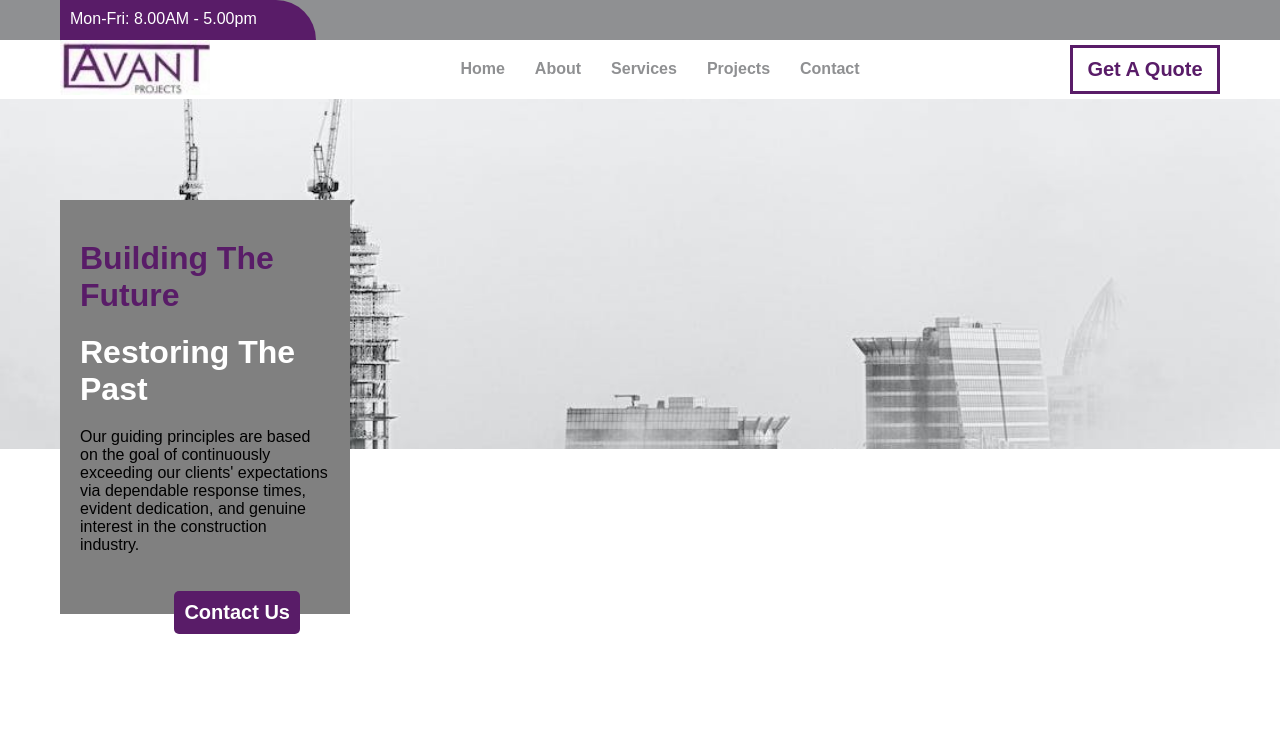
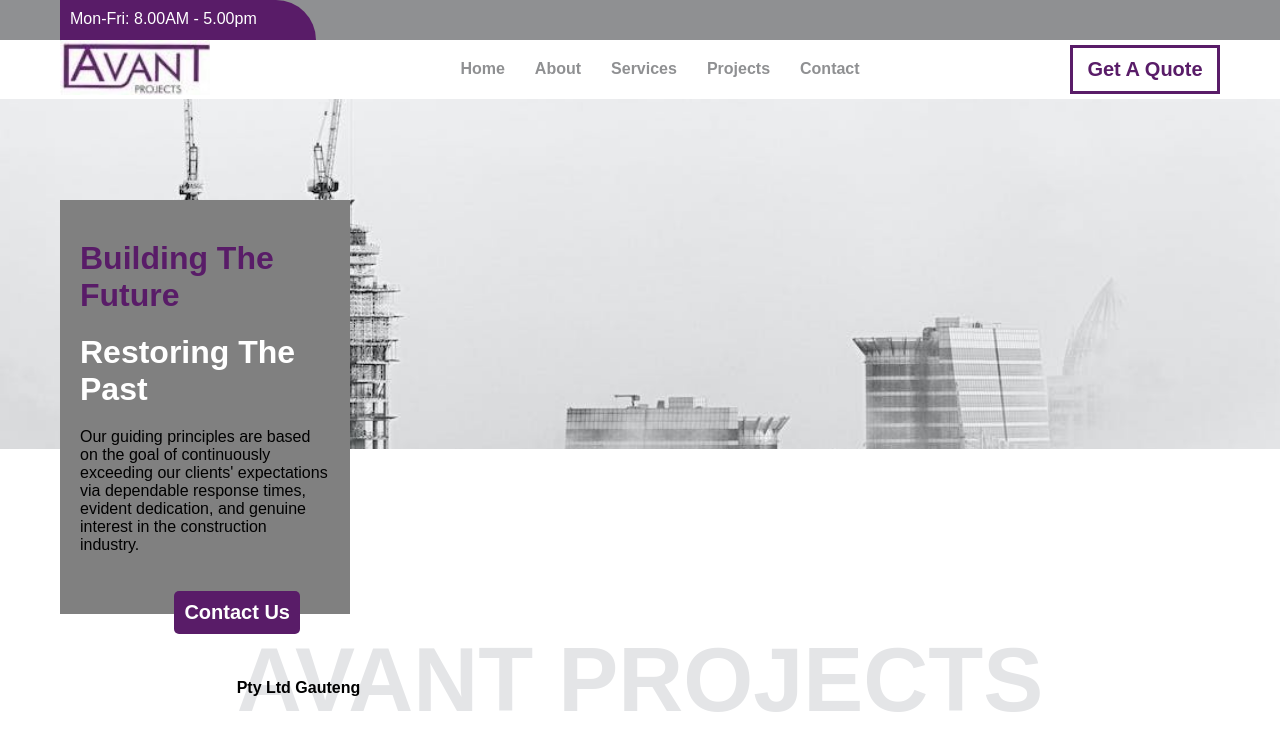
Before and after one commit to DiksonIvySon/Avant-Projects, a React (Vite) app in the folder AvantProjects/: page / in a window 1280 px wide. Shown: the top 750 px of the page. Built offline with nearby package versions, Linux system fonts and the light colour scheme.

Commit message:
Created the page heading component and styled it.

```diff
--- a/AvantProjects/src/Components/Banner.css
+++ b/AvantProjects/src/Components/Banner.css
@@ -1,5 +1,5 @@
 .banner {
-    width: 100vw;
+    width: 100%;
     height: 350px;
 }
 
--- /dev/null
+++ b/AvantProjects/src/Components/PageHeading.css
@@ -0,0 +1,21 @@
+
+.pageHeading-container {
+    display: flex;
+    justify-content: center;
+}
+
+.pageHeading {
+    position: relative;
+}
+
+.pageHeading h1 {
+    font-size: 90px;
+    font-weight: bolder;
+    color: #E4E5E7;
+}
+
+.pageHeading p {
+    position: absolute;
+    top: 50px;
+    font-weight: 600;
+}
--- /dev/null
+++ b/AvantProjects/src/Components/PageHeading.jsx
@@ -0,0 +1,15 @@
+import React from 'react'
+import './PageHeading.css'
+
+function PageHeading() {
+  return (
+    <div className='pageHeading-container'>
+        <div className='pageHeading'>
+            <h1>AVANT PROJECTS</h1>
+            <p>Pty Ltd Gauteng</p>
+        </div>
+    </div>
+  )
+}
+
+export default PageHeading
--- a/AvantProjects/src/pages/Home.css
+++ b/AvantProjects/src/pages/Home.css
@@ -2,6 +2,18 @@
     position: absolute;
     top: 200px;
     left: 60px;
+    animation: slide ease-in 0.5s;
+}
+
+@keyframes slide {
+    0% {
+        opacity: 0;
+        transform: translateX(-200px);
+    }
+    100% {
+        opacity: 1;
+        transform: translateX(0px);
+    }
 }
 
 .sloganBox {
@@ -34,3 +46,7 @@
     color: white;
     background-color: #591C68;
 }
+
+.heading {
+    margin-top: 180px;
+}
--- a/AvantProjects/src/pages/Home.jsx
+++ b/AvantProjects/src/pages/Home.jsx
@@ -3,6 +3,7 @@
 import Header1 from '../Components/Header1';
 import Header2 from '../Components/Header2';
 import Banner from '../Components/Banner';
+import PageHeading from '../Components/PageHeading';
 
 function Home() {
 
@@ -26,6 +27,9 @@
           </a>
         </div>
       </div>
+      <div className='heading'>
+        <PageHeading />
+      </div>
     </div>
     </>
   )
```
